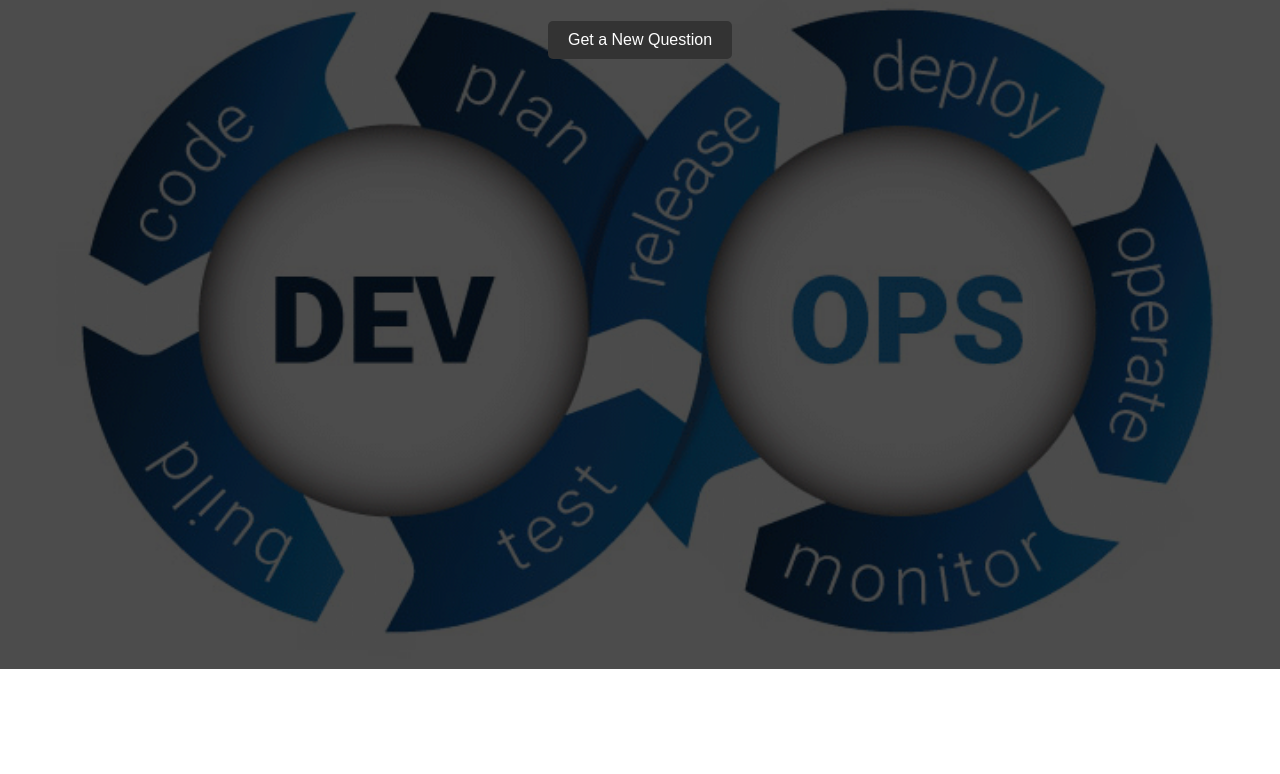
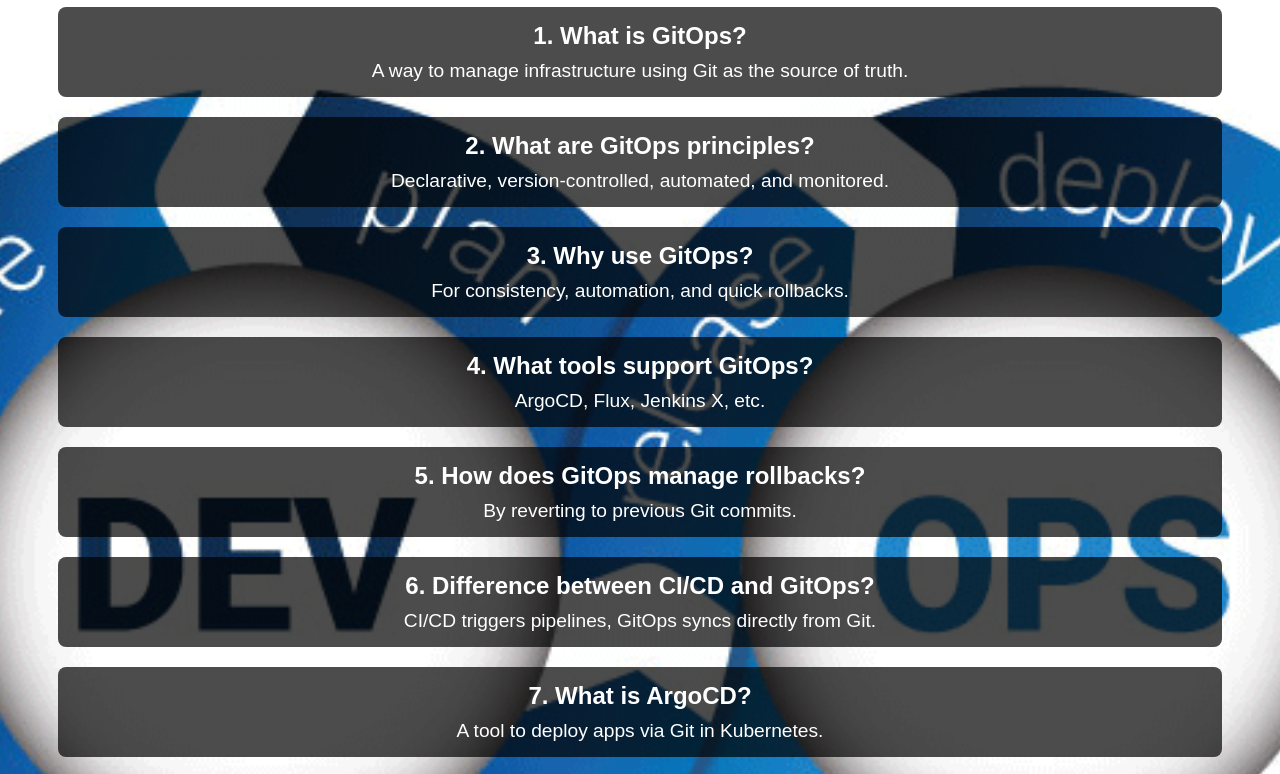
Before and after one commit to KadirvelA/ocp-1, a plain HTML site: page trivia-app/frontend/index.html in a window 1280 px wide. Shown: the part 131-905 px from the top of the page. Before the commit the page ends 840 px from the top, so only its background shows below. Drawn offline with Linux system fonts and the light colour scheme.

Commit message:
updated html

```diff
--- a/trivia-app/frontend/index.html
+++ b/trivia-app/frontend/index.html
@@ -3,135 +3,75 @@
 <head>
     <meta charset="UTF-8">
     <meta name="viewport" content="width=device-width, initial-scale=1.0">
-  <title>Simple Trivia App</title>
+    <title>GitOps Trivia App</title>
     <style>
-    /* Apply a dark overlay on the background image */
         body {
+            background-color: #2c2f33;
+            color: #ffffff;
             font-family: Arial, sans-serif;
             text-align: center;
+            padding: 50px;
             background-image: url('devops.gif');
             background-size: cover;
             background-position: center;
+        }
+        .question {
+            margin: 20px 0;
+            padding: 15px;
+            border-radius: 8px;
+            background-color: rgba(0, 0, 0, 0.7);
+        }
+        .question h3 {
             margin: 0;
-      padding: 20px;
-      height: 100vh;
-      color: white;
+            font-size: 1.5em;
         }
-
-    /* Dark overlay to make the content more readable */
-    .overlay {
-      position: absolute;
-      top: 0;
-      left: 0;
-      right: 0;
-      bottom: 0;
-      background: rgba(0, 0, 0, 0.7); /* Dark, semi-transparent overlay */
-      z-index: -1;
+        .question p {
+            margin: 10px 0 0;
+            font-size: 1.2em;
         }
-
-    h1 {
-      color: #fff;
-      margin-top: 20px;
-      font-size: 36px;
-      font-weight: bold;
-    }
-
-    #question {
-      margin-top: 20px;
-      font-size: 18px;
-      color: #fff;
-    }
-
-    #options {
-      margin-top: 20px;
-    }
-
-    button {
-      margin: 5px;
-      padding: 10px 20px;
-      font-size: 16px;
-      cursor: pointer;
-      background-color: #4caf50;
-      color: white;
-      border: none;
-      border-radius: 5px;
-    }
-
-    button:hover {
-      background-color: #45a049;
-    }
-
-    /* Styling the buttons with dark theme */
-    button {
-      background-color: #333;
-      color: white;
-      border: none;
-      border-radius: 5px;
-    }
-
-    button:hover {
-      background-color: #444;
-    }
-
-    /* Styling the question and button container */
-    #options button {
-      margin: 10px;
-      background-color: #444;
-    }
-
     </style>
 </head>
 <body>
-  <!-- Overlay div to darken the background image -->
-  <div class="overlay"></div>
-
-  <h1>Welcome to the Trivia App!</h1>
-  <div id="question">Click the button to get a trivia question!</div>
-  <div id="options"></div>
-  <button onclick="generateTrivia()">Get a New Question</button>
-
-  <script>
-    const triviaQuestions = [
-      {
-        question: "What is the capital of France?",
-        options: ["Paris", "London", "Berlin", "Madrid"],
-        answer: "Paris"
-      },
-      {
-        question: "Which planet is known as the Red Planet?",
-        options: ["Earth", "Mars", "Jupiter", "Venus"],
-        answer: "Mars"
-      },
-      {
-        question: "Who wrote 'Hamlet'?",
-        options: ["Charles Dickens", "J.K. Rowling", "William Shakespeare", "Mark Twain"],
-        answer: "William Shakespeare"
-      },
-      {
-        question: "What is the largest ocean on Earth?",
-        options: ["Atlantic", "Indian", "Pacific", "Arctic"],
-        answer: "Pacific"
-      },
-      {
-        question: "What year did World War II end?",
-        options: ["1945", "1939", "1950", "1940"],
-        answer: "1945"
-      }
-    ];
-
-    function generateTrivia() {
-      const trivia = triviaQuestions[Math.floor(Math.random() * triviaQuestions.length)];
-      document.getElementById('question').textContent = trivia.question;
-
-      const optionsDiv = document.getElementById('options');
-      optionsDiv.innerHTML = '';
-      trivia.options.forEach(option => {
-        const button = document.createElement('button');
-        button.textContent = option;
-        button.onclick = () => alert(option === trivia.answer ? 'Correct!' : 'Wrong Answer!');
-        optionsDiv.appendChild(button);
-      });
-    }
-  </script>
+    <h1>Welcome to the GitOps Trivia App!</h1>
+    <div class="question">
+        <h3>1. What is GitOps?</h3>
+        <p>A way to manage infrastructure using Git as the source of truth.</p>
+    </div>
+    <div class="question">
+        <h3>2. What are GitOps principles?</h3>
+        <p>Declarative, version-controlled, automated, and monitored.</p>
+    </div>
+    <div class="question">
+        <h3>3. Why use GitOps?</h3>
+        <p>For consistency, automation, and quick rollbacks.</p>
+    </div>
+    <div class="question">
+        <h3>4. What tools support GitOps?</h3>
+        <p>ArgoCD, Flux, Jenkins X, etc.</p>
+    </div>
+    <div class="question">
+        <h3>5. How does GitOps manage rollbacks?</h3>
+        <p>By reverting to previous Git commits.</p>
+    </div>
+    <div class="question">
+        <h3>6. Difference between CI/CD and GitOps?</h3>
+        <p>CI/CD triggers pipelines, GitOps syncs directly from Git.</p>
+    </div>
+    <div class="question">
+        <h3>7. What is ArgoCD?</h3>
+        <p>A tool to deploy apps via Git in Kubernetes.</p>
+    </div>
+    <div class="question">
+        <h3>8. How does GitOps ensure consistency?</h3>
+        <p>By reconciling actual vs. desired states.</p>
+    </div>
+    <div class="question">
+        <h3>9. Is GitOps secure?</h3>
+        <p>Yes, changes are tracked in Git with clear audit trails.</p>
+    </div>
+    <div class="question">
+        <h3>10. Can GitOps work outside Kubernetes?</h3>
+        <p>Yes, with appropriate tools for other environments.</p>
+    </div>
 </body>
 </html>
```
Lines whose indentation alone changed are shown as unchanged.
